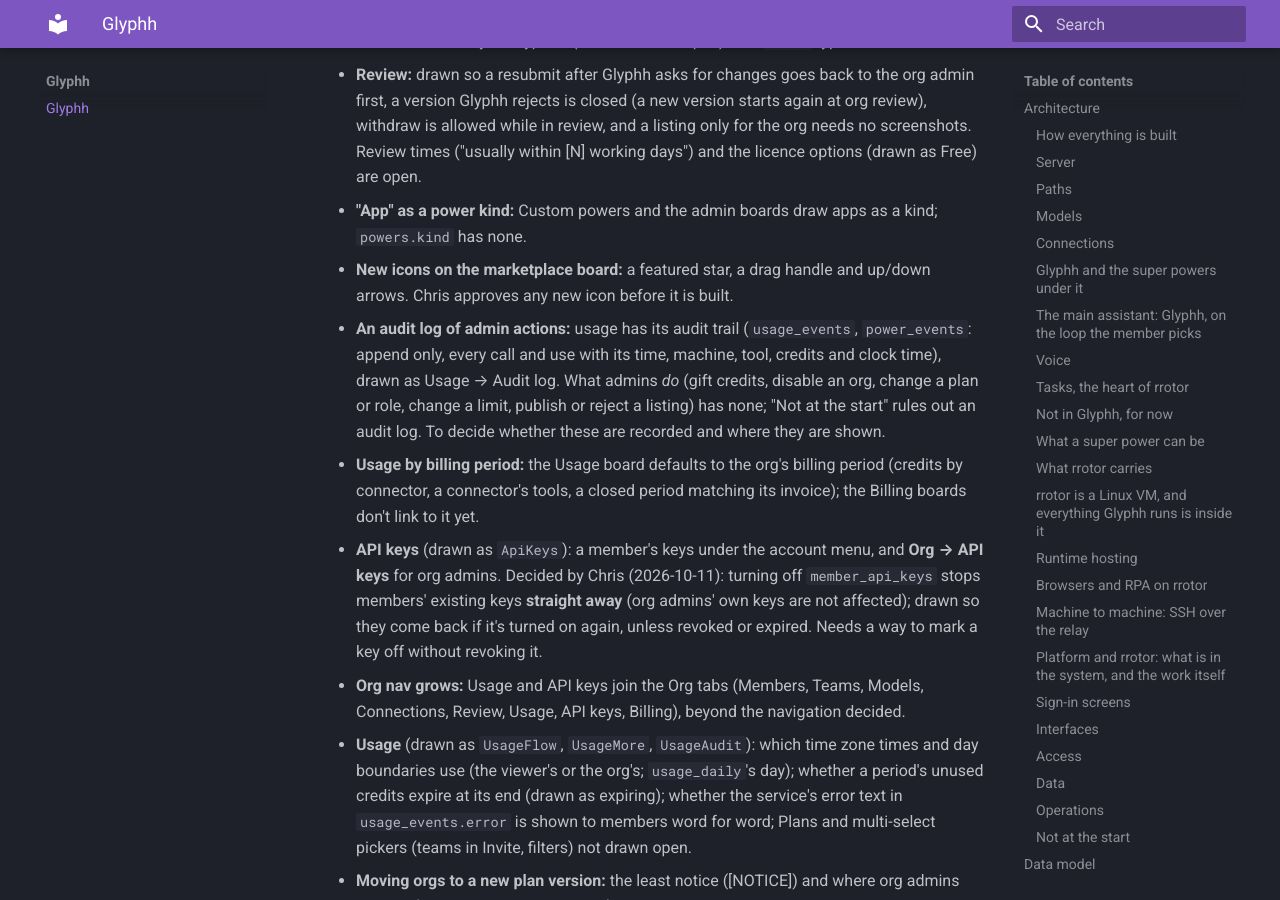
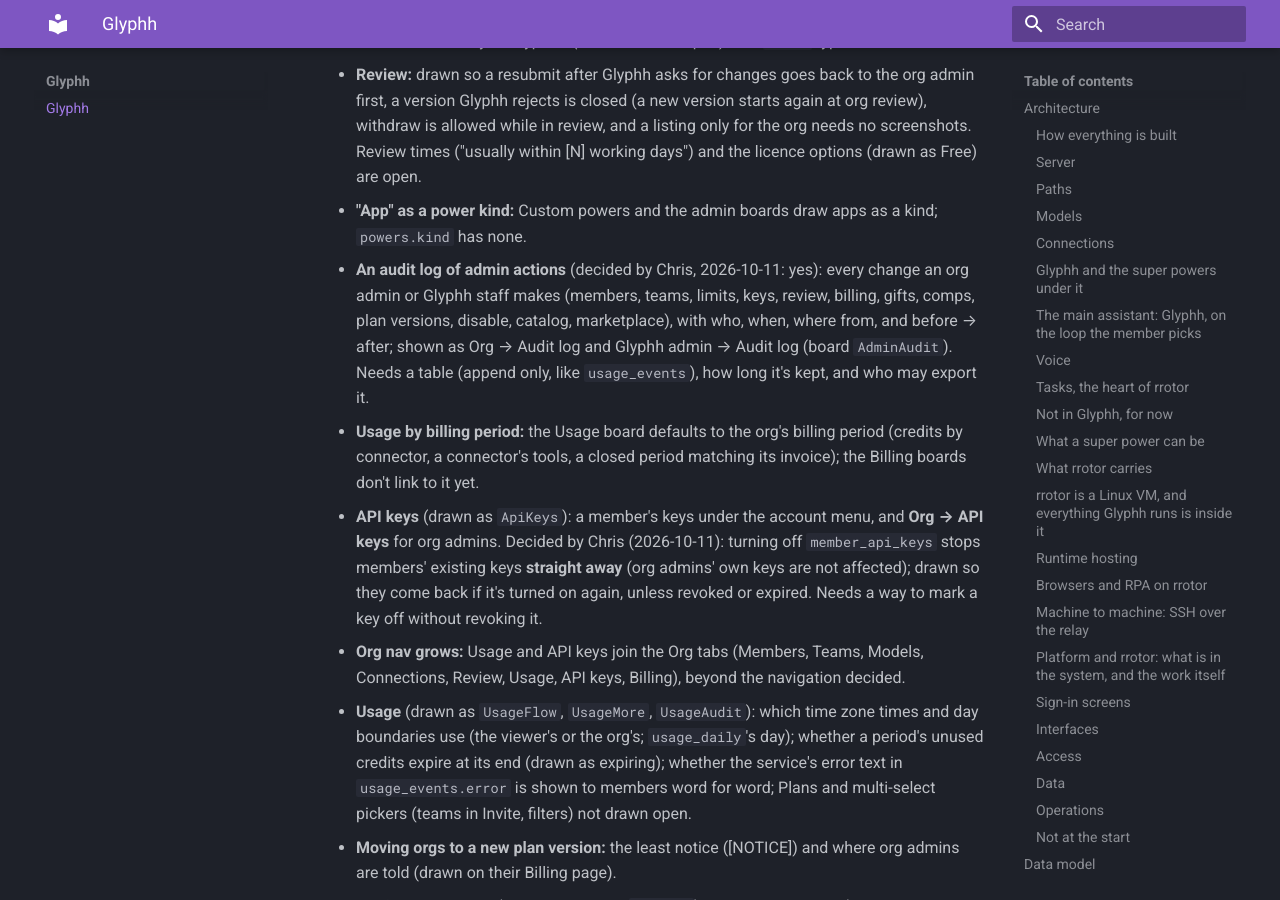
Before and after one commit to glyphh-ai/server, an MkDocs documentation site: the page built from docs/architecture.md, in a window 1280 px wide and 900 px high, scrolled down 33163 px. Built offline with MkDocs 1.6.1 and Material for MkDocs 9.7.7, drawn with Linux system fonts in a browser that asks for light colours.

Commit message:
Open, Design: admin actions get an audit log (Chris); the marketplace icons approved
Co-Authored-By: Claude Opus 5.5 <noreply@anthropic.com>

```diff
--- a/docs/architecture.md
+++ b/docs/architecture.md
@@ -1353,8 +1353,7 @@ Everything open: decisions still to make, things to draw, work found but not sta
     - **The catalog:** drawn so a provider's switch overrides its models', a new provider stays hidden from members until one of its models is on, imported models arrive on but without descriptions (they wait under "No description"), and importing a provider's model list uses a test key of Glyphh's (who holds it is open). The `audio` type is labelled "Voice".
     - **Review:** drawn so a resubmit after Glyphh asks for changes goes back to the org admin first, a version Glyphh rejects is closed (a new version starts again at org review), withdraw is allowed while in review, and a listing only for the org needs no screenshots. Review times ("usually within [N] working days") and the licence options (drawn as Free) are open.
     - **"App" as a power kind:** Custom powers and the admin boards draw apps as a kind; `powers.kind` has none.
-    - **New icons on the marketplace board:** a featured star, a drag handle and up/down arrows. Chris approves any new icon before it is built.
-    - **An audit log of admin actions:** usage has its audit trail (`usage_events`, `power_events`: append only, every call and use with its time, machine, tool, credits and clock time), drawn as Usage → Audit log. What admins *do* (gift credits, disable an org, change a plan or role, change a limit, publish or reject a listing) has none; "Not at the start" rules out an audit log. To decide whether these are recorded and where they are shown.
+    - **An audit log of admin actions** (decided by Chris, 2026-10-11: yes): every change an org admin or Glyphh staff makes (members, teams, limits, keys, review, billing, gifts, comps, plan versions, disable, catalog, marketplace), with who, when, where from, and before → after; shown as Org → Audit log and Glyphh admin → Audit log (board `AdminAudit`). Needs a table (append only, like `usage_events`), how long it's kept, and who may export it.
     - **Usage by billing period:** the Usage board defaults to the org's billing period (credits by connector, a connector's tools, a closed period matching its invoice); the Billing boards don't link to it yet.
     - **API keys** (drawn as `ApiKeys`): a member's keys under the account menu, and **Org → API keys** for org admins. Decided by Chris (2026-10-11): turning off `member_api_keys` stops members' existing keys **straight away** (org admins' own keys are not affected); drawn so they come back if it's turned on again, unless revoked or expired. Needs a way to mark a key off without revoking it.
     - **Org nav grows:** Usage and API keys join the Org tabs (Members, Teams, Models, Connections, Review, Usage, API keys, Billing), beyond the navigation decided.
```
